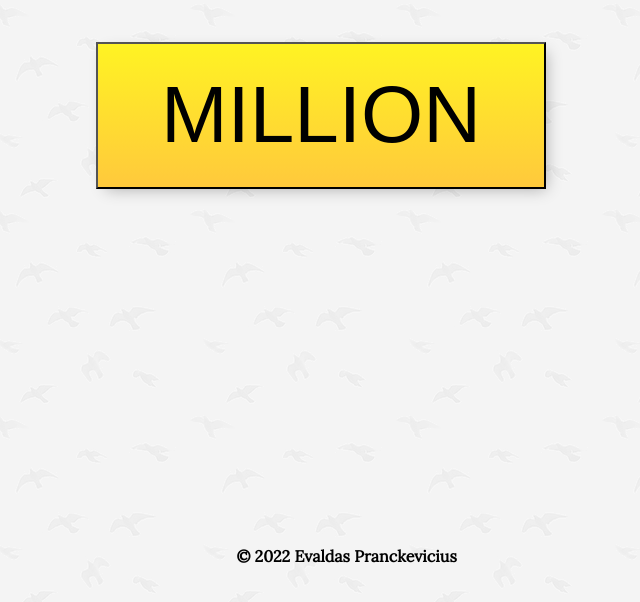
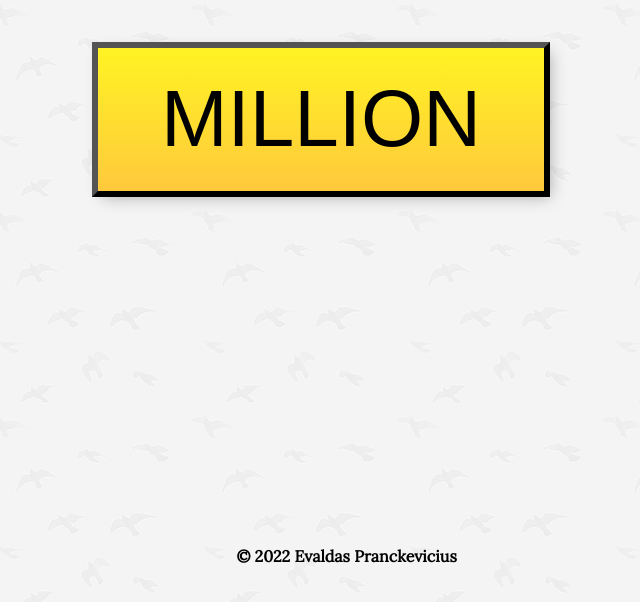
Before and after one commit to prevaldas/Million, a plain HTML site: page index.html in a window 1280 px wide. Shown: the part 192-794 px from the top of the page, without its empty margins (319-959 px from the left). Drawn offline with nearby package versions, Linux system fonts and the light colour scheme.

Commit message:
correct button border

```diff
--- a/styles.css
+++ b/styles.css
@@ -8,6 +8,8 @@ button {
   bottom: 65px;
   font-size: 5rem;
   padding: 2% 5% 2% 5%;
+  text-decoration: none;
+  border-width: 6px;
   box-shadow: 5px 5px 15px -5px rgba(0, 0, 0, 0.3);
   background-image: -webkit-linear-gradient(top, #FFF323, #FFC93C);
   background-image: -moz-linear-gradient(top, #FFF323, #FFC93C);
```
